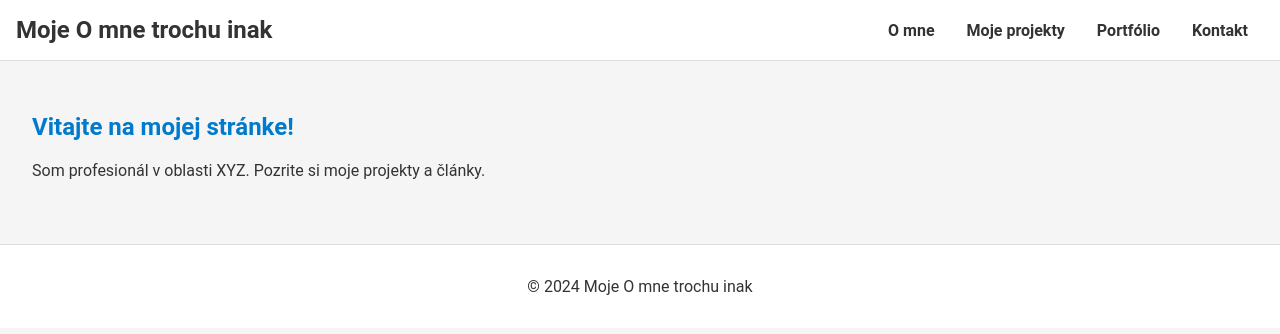
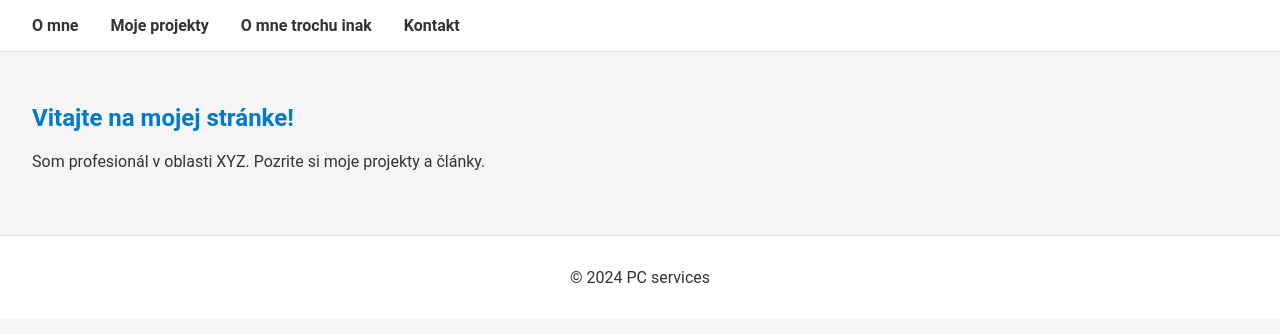
Before and after one commit to peter010801/web, a plain HTML site: page index.html in a window 1280 px wide. Drawn offline with Linux system fonts and the light colour scheme.

Commit message:
Update index.html

```diff
--- a/index.html
+++ b/index.html
@@ -56,12 +56,13 @@
 </head>
 <body>
     <header>
-        <div class="logo">Moje O mne trochu inak</div>
+            <title>PC.services</title>
+            <title>Peter Čelko services</title>
         <nav>
             <ul>
                 <li><a href="javascript:void(0);" onclick="loadContent('O mne')">O mne</a></li>
                 <li><a href="javascript:void(0);" onclick="loadContent('Moje projekty')">Moje projekty</a></li>
-                <li><a href="javascript:void(0);" onclick="loadContent('O mne trochu inak')">Portfólio</a></li>
+                <li><a href="javascript:void(0);" onclick="loadContent('O mne trochu inak')">O mne trochu inak</a></li>
                 <li><a href="javascript:void(0);" onclick="loadContent('Kontakt')">Kontakt</a></li>
             </ul>
         </nav>
@@ -78,7 +79,7 @@
         <div class="social-media">
             <!-- Odkazy na sociálne siete -->
         </div>
-        <p>&copy; 2024 Moje O mne trochu inak</p>
+        <p>&copy; 2024 PC services</p>
     </footer>
 </body>
 </html>
```
